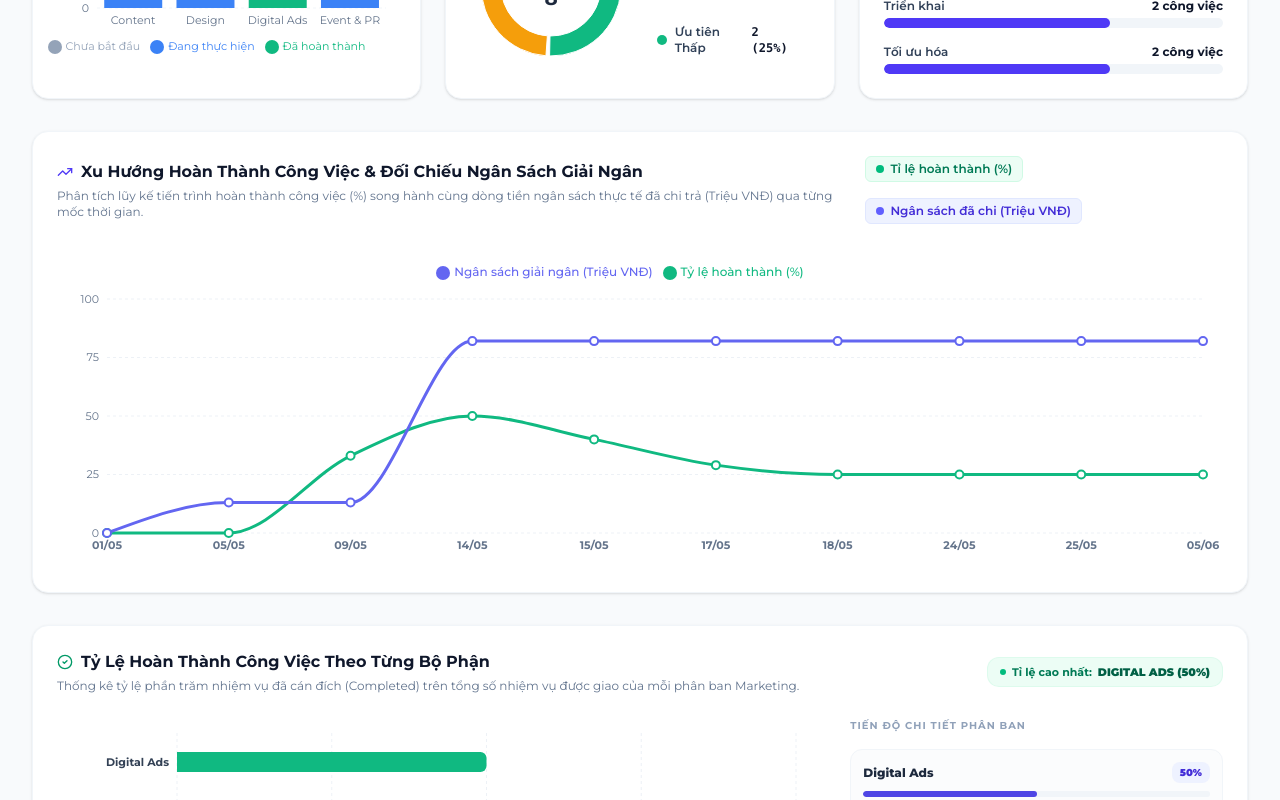
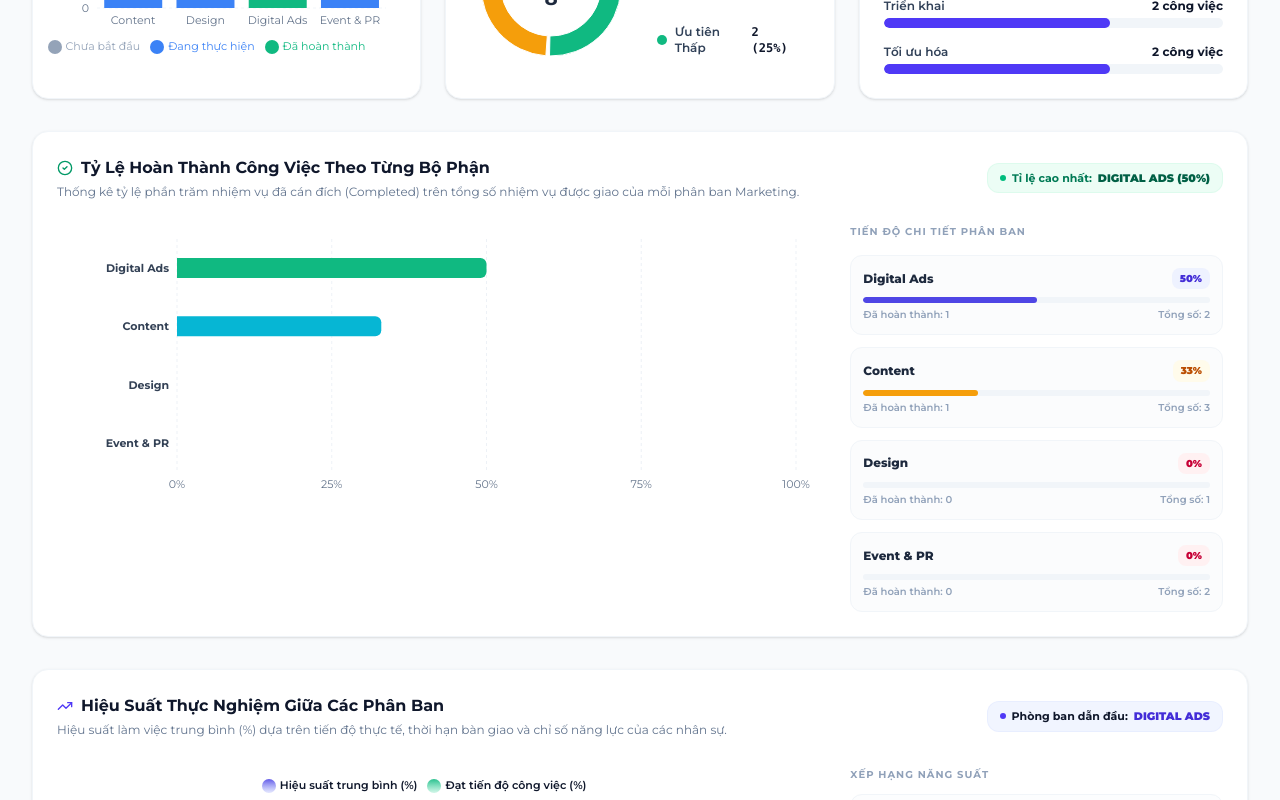
Before and after one commit to dungngocpham8386-create/zkhmarketing, a React (Vite) app: page / in a window 1280 px wide. Shown: the part 840-1640 px from the top of the page. Built offline with nearby package versions, Linux system fonts and the light colour scheme.

Commit message:
feat: sync tasks when updating member division
Automatically update division for all tasks assigned to a member when their division is changed. Removed unused dashboard trend calculation logic.

```diff
--- a/src/App.tsx
+++ b/src/App.tsx
@@ -606,8 +606,24 @@ export default function App() {
   };
 
   const handleUpdateMember = (id: string, updatedFields: Partial<Member>) => {
+    const oldMember = members.find(m => m.id === id);
     const updated = members.map(m => m.id === id ? { ...m, ...updatedFields } : m);
     saveMembers(updated);
+
+    // Synchronize tasks assigned to this member if division is changed
+    let taskSyncCount = 0;
+    if (updatedFields.division && oldMember && oldMember.division !== updatedFields.division) {
+      const updatedTasks = tasks.map(t => {
+        if (t.assigneeId === id) {
+          taskSyncCount++;
+          return { ...t, division: updatedFields.division! };
+        }
+        return t;
+      });
+      if (taskSyncCount > 0) {
+        saveTasks(updatedTasks);
+      }
+    }
 
     // If edited user is currently active currentUser, sync its data immediately
     if (currentUser && currentUser.id === id) {
@@ -615,7 +631,13 @@ export default function App() {
       setCurrentUser(updatedUser);
       localStorage.setItem('mkt_current_user', JSON.stringify(updatedUser));
     }
-    triggerNotification(`Đã cập nhật thông tin thành viên thành công!`);
+
+    const memberName = oldMember ? oldMember.name : 'Thành viên';
+    if (taskSyncCount > 0) {
+      triggerNotification(`🔄 Đã cập nhật thành viên "${memberName}" & tự động chuyển ${taskSyncCount} công việc sang phân ban mới: ${updatedFields.division}!`);
+    } else {
+      triggerNotification(`✅ Đã cập nhật thông tin thành viên "${memberName}" thành công!`);
+    }
   };
 
   const handleDeleteMember = (id: string) => {
--- a/src/components/Dashboard.tsx
+++ b/src/components/Dashboard.tsx
@@ -324,82 +324,6 @@ export default function Dashboard({
     });
   }, [tasks, CURRENT_DATE]);
 
-  // Tính toán xu hướng hiệu suất hoàn thành công việc và tương quan giải ngân ngân sách theo thời gian
-  const trendData = useMemo(() => {
-    const dateSet = new Set<string>();
-
-    tasks.forEach(t => {
-      if (t.createdAt) dateSet.add(t.createdAt);
-      if (t.completedAt) dateSet.add(t.completedAt);
-      if (t.deadline) dateSet.add(t.deadline);
-    });
-
-    invoices.forEach(inv => {
-      if (inv.date) dateSet.add(inv.date);
-    });
-
-    const sortedDates = Array.from(dateSet)
-      .filter(d => d && !isNaN(Date.parse(d)))
-      .sort((a, b) => new Date(a).getTime() - new Date(b).getTime());
-
-    if (sortedDates.length === 0) {
-      return [
-        { date: '01/05', 'Tỷ lệ hoàn thành (%)': 0, 'Ngân sách giải ngân (Triệu VNĐ)': 0, 'Tổng công việc': 0 },
-        { date: '10/05', 'Tỷ lệ hoàn thành (%)': 25, 'Ngân sách giải ngân (Triệu VNĐ)': 62, 'Tổng công việc': 3 },
-        { date: '15/05', 'Tỷ lệ hoàn thành (%)': 40, 'Ngân sách giải ngân (Triệu VNĐ)': 62, 'Tổng công việc': 5 },
-        { date: '20/05', 'Tỷ lệ hoàn thành (%)': 40, 'Ngân sách giải ngân (Triệu VNĐ)': 109, 'Tổng công việc': 8 },
-      ];
-    }
-
-    // Lấy tối đa 10 mốc thời gian đều nhau để biểu đồ không bị dày đặc
-    let filteredDates = sortedDates;
-    if (sortedDates.length > 10) {
-      const step = (sortedDates.length - 1) / 9;
-      const indices = Array.from({ length: 10 }, (_, i) => Math.round(i * step));
-      filteredDates = Array.from(new Set(indices.map(idx => sortedDates[idx])));
-    }
-
-    return filteredDates.map(dateStr => {
-      const targetDate = new Date(dateStr);
-      targetDate.setHours(23, 59, 59, 999);
-
-      // Công việc được bắt đầu trước mốc thời gian này
-      const tasksUpToDate = tasks.filter(t => new Date(t.createdAt).getTime() <= targetDate.getTime());
-
-      // Công việc đã hoàn thành trước mốc thời gian này
-      const completedTasksUpToDate = tasks.filter(t => {
-        if (t.status !== 'Completed') return false;
-        const compDate = t.completedAt ? new Date(t.completedAt) : new Date(t.createdAt);
-        return compDate.getTime() <= targetDate.getTime();
-      });
-
-      const completionRate = tasksUpToDate.length > 0
-        ? Math.round((completedTasksUpToDate.length / tasksUpToDate.length) * 100)
-        : 0;
-
-      // Tổng ngân sách đã phê duyệt/thanh toán tính đến mốc thời gian này
-      const budgetSpent = invoices
-        .filter(inv => {
-          if (inv.status === 'Pending') return false;
-          const invDate = new Date(inv.date);
-          return invDate.getTime() <= targetDate.getTime();
-        })
-        .reduce((sum, inv) => sum + inv.totalAmount, 0);
-
-      const dateParts = dateStr.split('-');
-      const formattedLabel = dateParts.length >= 3 ? `${dateParts[2]}/${dateParts[1]}` : dateStr;
-
-      return {
-        date: formattedLabel,
-        fullDate: dateStr,
-        'Tỷ lệ hoàn thành (%)': completionRate,
-        'Ngân sách giải ngân (Triệu VNĐ)': Math.round(budgetSpent / 1000000),
-        'Công việc hoàn thành': completedTasksUpToDate.length,
-        'Tổng công việc': tasksUpToDate.length
-      };
-    });
-  }, [tasks, invoices]);
-
   return (
     <div className="space-y-8" id="dashboard_view">
       {/* Welcome Banner */}
@@ -687,87 +611,6 @@ export default function Dashboard({
               );
             })}
           </div>
-        </div>
-      </div>
-
-      {/* Xu hướng hiệu suất hoàn thành công việc và giải ngân ngân sách */}
-      <div className="bg-white p-6 rounded-2xl border border-slate-100 shadow-sm" id="performance_budget_trend_card">
-        <div className="flex flex-col sm:flex-row sm:items-center sm:justify-between gap-4 mb-6">
-          <div>
-            <h2 className="text-base font-bold text-slate-900 flex items-center gap-2">
-              <TrendingUp className="w-4 h-4 text-indigo-600 animate-pulse" />
-              Xu Hướng Hoàn Thành Công Việc & Đối Chiếu Ngân Sách Giải Ngân
-            </h2>
-            <p className="text-xs text-slate-500 mt-1">
-              Phân tích lũy kế tiến trình hoàn thành công việc (%) song hành cùng dòng tiền ngân sách thực tế đã chi trả (Triệu VNĐ) qua từng mốc thời gian.
-            </p>
-          </div>
-          <div className="flex flex-wrap items-center gap-4 text-xs font-semibold">
-            <span className="flex items-center gap-1.5 text-emerald-700 bg-emerald-50 px-2.5 py-1 rounded-md border border-emerald-100">
-              <span className="w-2 h-2 rounded-full bg-emerald-500"></span>
-              Tỉ lệ hoàn thành (%)
-            </span>
-            <span className="flex items-center gap-1.5 text-indigo-700 bg-indigo-50 px-2.5 py-1 rounded-md border border-indigo-100">
-              <span className="w-2 h-2 rounded-full bg-indigo-500"></span>
-              Ngân sách đã chi (Triệu VNĐ)
-            </span>
-          </div>
-        </div>
-
-        <div className="h-80 w-full">
-          <ResponsiveContainer width="100%" height="100%">
-            <LineChart data={trendData} margin={{ top: 15, right: 20, left: -10, bottom: 5 }}>
-              <CartesianGrid strokeDasharray="3 3" vertical={false} stroke="#E2E8F0" opacity={0.6} />
-              <XAxis
-                dataKey="date"
-                tick={{ fill: '#64748B', fontSize: 11, fontWeight: 650 }}
-                axisLine={false}
-                tickLine={false}
-              />
-              <YAxis
-                domain={[0, 'auto']}
-                tick={{ fill: '#64748B', fontSize: 11 }}
-                axisLine={false}
-                tickLine={false}
-              />
-              <Tooltip
-                contentStyle={{
-                  backgroundColor: '#0F172A',
-                  borderRadius: '12px',
-                  color: '#fff',
-                  border: 'none',
-                  padding: '12px'
-                }}
-                itemStyle={{ fontSize: '12px', fontWeight: 600 }}
-                labelStyle={{ fontWeight: 800, fontSize: '11px', color: '#94A3B8', marginBottom: '6px' }}
-                formatter={(value: any, name: any, props: any) => {
-                  if (name === 'Tỷ lệ hoàn thành (%)') {
-                    const completed = props.payload['Công việc hoàn thành'];
-                    const total = props.payload['Tổng công việc'];
-                    return [`${value}% (${completed}/${total} việc)`, name];
-                  }
-                  return [`${value} Triệu VNĐ`, name];
-                }}
-              />
-              <Legend verticalAlign="top" height={36} iconType="circle" wrapperStyle={{ fontSize: '12px', fontWeight: 500 }} />
-              <Line
-                type="monotone"
-                dataKey="Tỷ lệ hoàn thành (%)"
-                stroke="#10B981"
-                strokeWidth={3}
-                activeDot={{ r: 6 }}
-                dot={{ r: 4, strokeWidth: 2, fill: '#fff' }}
-              />
-              <Line
-                type="monotone"
-                dataKey="Ngân sách giải ngân (Triệu VNĐ)"
-                stroke="#6366F1"
-                strokeWidth={3}
-                activeDot={{ r: 6 }}
-                dot={{ r: 4, strokeWidth: 2, fill: '#fff' }}
-              />
-            </LineChart>
-          </ResponsiveContainer>
         </div>
       </div>
 
```
